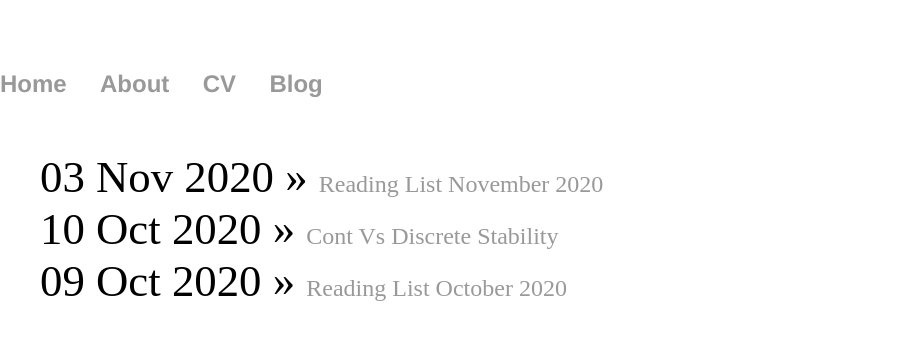
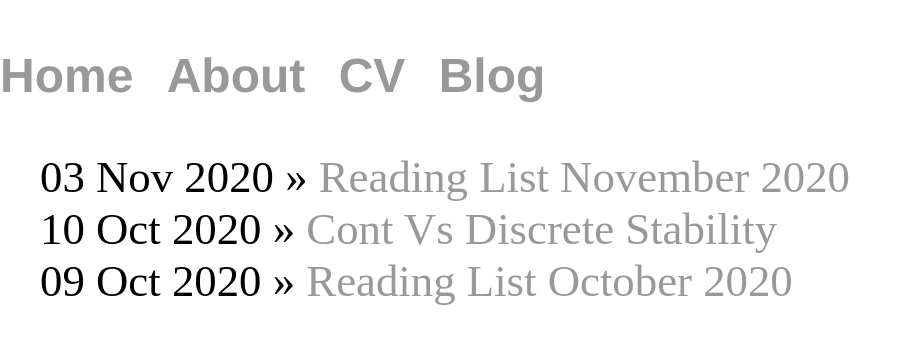
Before and after one commit to kozleo/kozleo.github.io, a Jekyll site: the page built from blog/index.html, in a window 1280 px wide. Shown: the top 344 px of the page, without its empty margins (0-911 px from the left). Built offline with Jekyll 4.4.1, drawn with Linux system fonts in a browser that asks for light colours.

Commit message:
Update main.css

```diff
--- a/css/main.css
+++ b/css/main.css
@@ -16,7 +16,7 @@ nav ul li, footer ul li {
 a {
     text-decoration: none;
     color: #999;
-    font-size: 1.5rem;
+
 }
 a:hover {
     text-decoration: underline;
```
